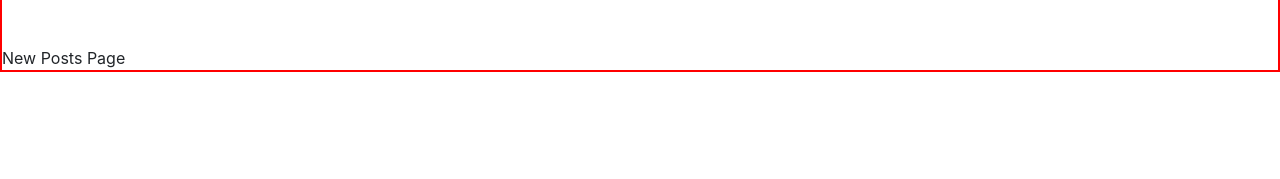
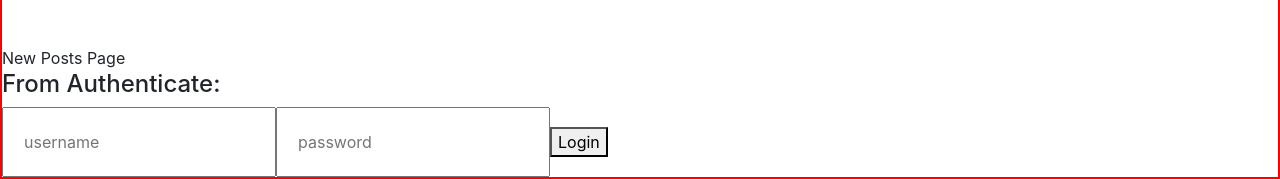
Before and after one commit to PaulApivat/instagram, a React (Create React App) app: page / in a window 1280 px wide. Shown: the part 3555-3734 px from the top of the page. Before the commit the page ends 3627 px from the top, so only its background shows below. Built offline with nearby package versions, Linux system fonts and the light colour scheme.

Commit message:
add Login directory, Login.js component with username, password and login button, rendered on App.js

```diff
--- a/src/App.js
+++ b/src/App.js
@@ -6,11 +6,12 @@ import './App.css';
 // import PostsPage from './components/PostContainer/PostsPage'
 import ThePostsPage from './ThePostsPage'
 import Authenticate from './components/Authentication/Authenticate'
+import Login from './components/Login/Login'
 
 
 class App extends Component {
-  constructor() {
-    super();
+  constructor(props) {
+    super(props);
     this.state = {
       data: []
     };
@@ -31,7 +32,6 @@ class App extends Component {
   // }
 
 
-
   render(){
     // This console.log shows the FULL dummyData array
     console.log(this.state.data)
@@ -41,10 +41,15 @@ class App extends Component {
             <DummyData dummyData={this.state.data} /> */}
             <Authenticate />
             <ThePostsPage />
+            <h4>From Authenticate: {this.props.count}</h4>
+            <Login />
+
       </div>
     )
   }
 
 }
 
+// const HOCApp = Authenticate(App)
+
 export default App;
--- /dev/null
+++ b/src/components/Login/Login.js
@@ -0,0 +1,22 @@
+import React from 'react'
+
+class Login extends React.Component {
+    constructor(){
+        super();
+        this.state = {
+
+        }
+    }
+
+    render(){
+        return(
+            <div>
+                <input placeholder="username" />
+                <input placeholder="password" />
+                <button>Login</button>
+            </div>
+        )
+    }
+}
+
+export default Login
```
